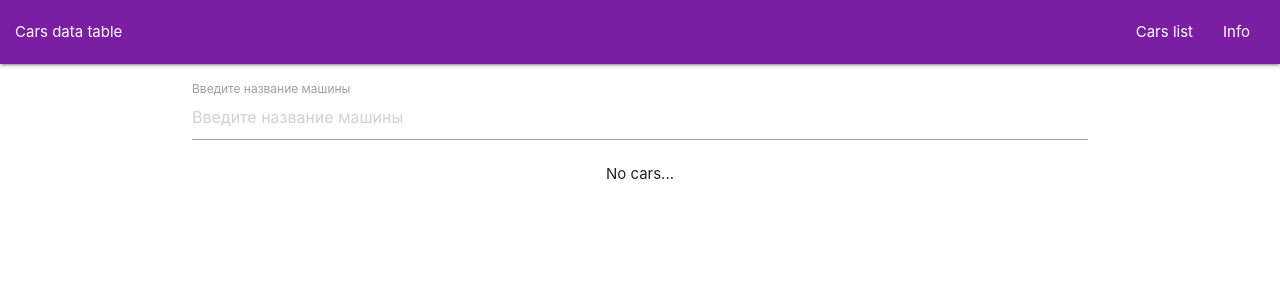
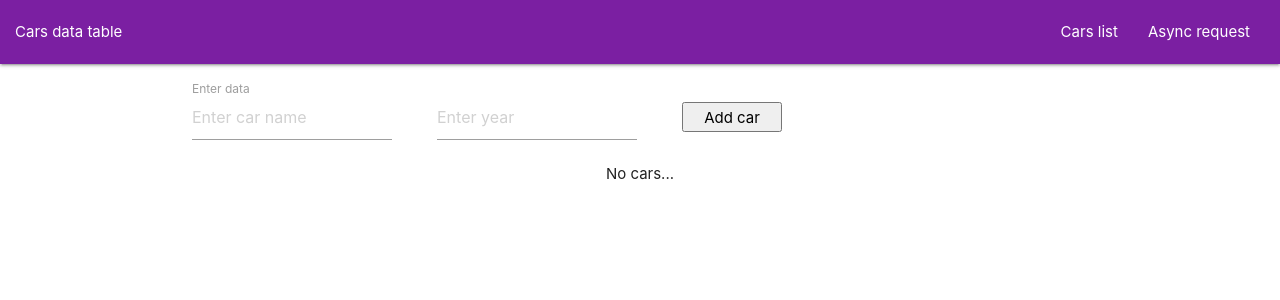
Before and after one commit to MaximUstianov/TypeScript, a React (Create React App) app: page / in a window 1280 px wide. Shown: the top 300 px of the page. Built offline with nearby package versions, Linux system fonts and the light colour scheme.

Commit message:
added asynchronous request

```diff
--- a/src/components/CarForm.tsx
+++ b/src/components/CarForm.tsx
@@ -1,30 +1,54 @@
 import React, {useState} from "react";
+import {ICar} from "../interfaces";
+
 
 interface CarFormProps {
-    onAdd(title: any): void
+    onAdd(title: any, year: any): void,
+    cars: ICar[]
 }
+
 
 export const CarForm: React.FC<CarFormProps> = props => {
 
     const [title, setTitle] = useState<any>('')
+    const [year, setYear] = useState<any>('')
 
-
-
-    const changeHandler = (event: React.ChangeEvent<HTMLInputElement>) => {
+    const changeName = (event: React.ChangeEvent<HTMLInputElement>) => {
         setTitle(event.target.value)
     }
-    const keyHandler = (event: React.KeyboardEvent<HTMLInputElement>) => {
-        if (event.key === 'Enter') {
-            props.onAdd(title)
+
+    const changeYear = (event: React.ChangeEvent<HTMLInputElement>) => {
+        setYear(event.target.value)
+    }
+
+    const keyHandler = () => {
+        if (!props.cars.some((car: { title: any; }) => car.title === title) && year > 1900 && year <= 2020) {
+            props.onAdd(title, year)
             setTitle('')
+            setYear('')
+        } else {
+            alert("wrong data")
         }
     }
 
     return (
         <div className="input-field mt2">
-            <input onKeyPress={keyHandler} onChange={changeHandler} value={title} type="text" id="title"
-                   placeholder="Введите название машины"/>
-            <label htmlFor="title" className="active">Введите название машины</label>
+            <input
+                onChange={changeName}
+                value={title}
+                type="text"
+                id="title"
+                placeholder="Enter car name"
+            />
+            <input
+                onChange={changeYear}
+                value={year}
+                type="text"
+                id="year"
+                placeholder="Enter year"
+            />
+            <button type="submit" onClick={keyHandler}>Add car</button>
+            <label htmlFor="title" className="active">Enter data</label>
         </div>
     )
 }
--- a/src/components/CarList.tsx
+++ b/src/components/CarList.tsx
@@ -4,10 +4,10 @@ import {ICar} from "../interfaces";
 type CarListProps = {
     cars: ICar[]
     onRemove(id: number): void
-    onChange(title: any, id: number): void
+    onChange(title: any): void
 }
 
-export const CarList: React.FC<CarListProps> = ({cars, onRemove,onChange}) => {
+export const CarList: React.FC<CarListProps> = ({cars, onRemove, onChange}) => {
     if (cars.length === 0) {
         return <p className="center">No cars...</p>
     }
@@ -18,8 +18,10 @@ export const CarList: React.FC<CarListProps> = ({cars, onRemove,onChange}) => {
                 return (
                     <div className={classes.join(' ')} key={car.id}>
                         <i className="material-icons red-text" onClick={() => onRemove(car.id)}>delete</i>
-                        <h2>{car.title}</h2>
-                        <input type="text" placeholder="change name" onChange={() => onChange(car.title,car.id)} value={car.title}/>
+                        <h3>Car name : {car.title}</h3>
+                        <h3>Year : <strong>{car.year}</strong></h3>
+                        <input type="text" placeholder="change name" onChange={() => onChange(car.title)}
+                               value={car.title}/>
                     </div>
                 )
             })}
--- a/src/components/Navbar.tsx
+++ b/src/components/Navbar.tsx
@@ -7,7 +7,7 @@ export const Navbar: React.FunctionComponent = () => (
             <a href="/" className="Cars data table">Cars data table</a>
             <ul className="right hide-on-med-and-down">
                 <li><NavLink to="/">Cars list</NavLink></li>
-                <li><NavLink to="/about">Info</NavLink></li>
+                <li><NavLink to="/about">Async request</NavLink></li>
             </ul>
         </div>
     </nav>
--- a/src/index.css
+++ b/src/index.css
@@ -12,31 +12,48 @@ code {
     monospace;
 }
 
-.px1{
+.px1 {
     padding-left: 1rem;
     padding-right: 1rem;
 }
 
-.mt2{
+.mt2 {
     margin-top: 2rem;
 }
 
-.car{
-  margin-bottom: 1rem;
-}
-
-.mainCar {
+.car {
     border: 1px solid #ccc;
-  margin-bottom: 10px;
+    margin-bottom: 30px;
     display: block;
     padding: 10px;
     box-shadow: 0 4px 5px 0 rgba(0, 0, 0, .14);
     border-radius: 5px;
+}
+
+.mainCar {
 
 }
 
-.car i{
+.car i {
+    cursor: pointer;
     z-index: 2;
-  cursor: pointer;
-  margin-left: 80rem;
+    padding-left: 95%;
 }
+
+input {
+    width: 200px !important;
+    margin-right: 3rem !important;
+}
+
+.About li {
+    list-style-type: none;
+    background: lightyellow;
+    height: 45px;
+    width: 220px;
+    border: 1px solid;
+}
+
+button {
+    height: 30px;
+    width: 100px;
+}
--- a/src/interfaces.ts
+++ b/src/interfaces.ts
@@ -1,5 +1,5 @@
 export interface ICar {
-    title: any
+    title: any,
+    year: any,
     id: number,
-    completed: boolean
 }
--- a/src/pages/AboutPage.tsx
+++ b/src/pages/AboutPage.tsx
@@ -1,17 +1,47 @@
 import React from "react";
-import {useHistory} from 'react-router-dom'
 
-export const AboutPage: React.FC = () => {
-    const history = useHistory()
-    return (
-        <>
-            <h1>Страница о нас</h1>
-            <button
-                className="btn"
-                onClick={() => history.push('/')}
-            >
-                Обратно к списку машин
-            </button>
-        </>
-    )
+type respX = {
+    "id": any,
+    "name": any,
+    "symbol": any,
+    "rank": any,
+    "price_usd": any,
+    "price_btc": any,
+    "24h_volume_usd": any,
+    "market_cap_usd": any,
+    "available_supply": any,
+    "total_supply": any,
+    "max_supply": any,
+    "percent_change_1h": any,
+    "percent_change_24h": any,
+    "percent_change_7d": any,
+    "last_updated": any,
 }
+
+interface PropsI { }
+interface StateI {
+    data: respX[];
+}
+
+export class AboutPage extends React.Component<PropsI, StateI> {
+
+    state: StateI = { data: [] }
+
+    async componentDidMount() {
+        const response = await fetch(`https://api.coinmarketcap.com/v1/ticker/?limit=10`);
+        const json = await response.json();
+        this.setState({ data: json });
+    }
+
+    render() {
+        return (
+            <div className="About">
+                {this.state.data.map(el => (
+                    <li key={el.id}>
+                        {el.name}: {el.price_usd}
+                    </li>
+                ))}
+            </div>
+        );
+    }
+}
--- a/src/pages/CarsPage.tsx
+++ b/src/pages/CarsPage.tsx
@@ -6,22 +6,23 @@ import {ICar} from "../interfaces";
 export const CarsPage: React.FC = () => {
     const [cars, setCars] = useState<ICar[]>([])
 
-    const addHandler = (title: any) => {
+
+    const addHandler = (title: any, year: any) => {
         const newCar: ICar = {
             title: title,
+            year: year,
             id: Date.now(),
-            completed: false,
         }
         /* setCars([newCar, ...cars])*/
         setCars(prev => [newCar, ...cars])
     }
 
-     const onChangeName = (title: any, id: number) => {
-          const car = cars[id]
-          car.title = title
-          const changedCar = [...cars]
-          changedCar[id] = car
-         setCars(changedCar)
+
+    const onChangeName = (title: any) => {
+        const car = { ...cars[title], title };
+        console.log(car)
+        const cars2 = [...cars]
+        console.log(cars2)
     }
 
     const removeHandler = (id: number) => {
@@ -31,6 +32,7 @@ export const CarsPage: React.FC = () => {
         <React.Fragment>
             <CarForm
                 onAdd={addHandler}
+                cars={cars}
             />
             <CarList
                 cars={cars}
```
Lines whose indentation alone changed are shown as unchanged.
